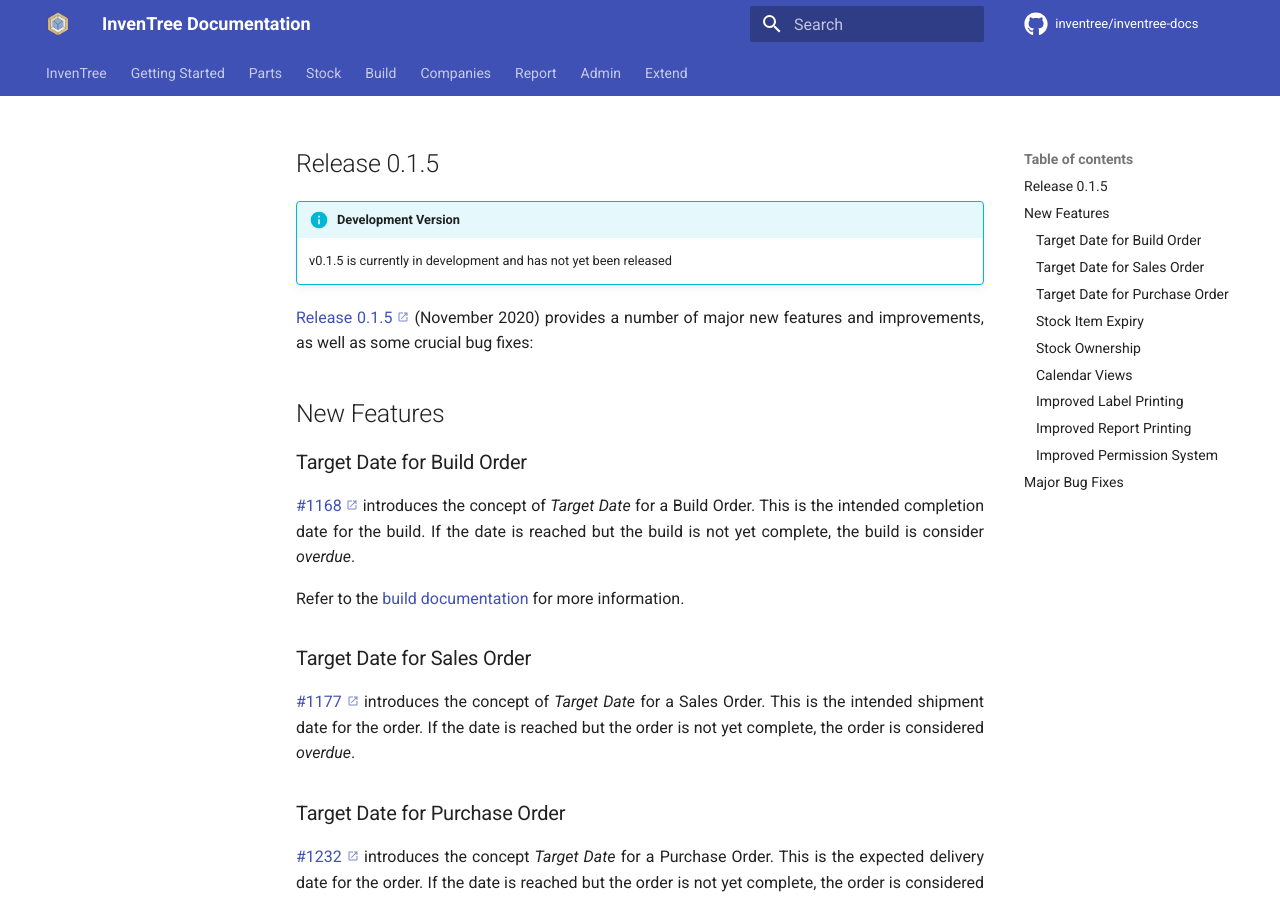
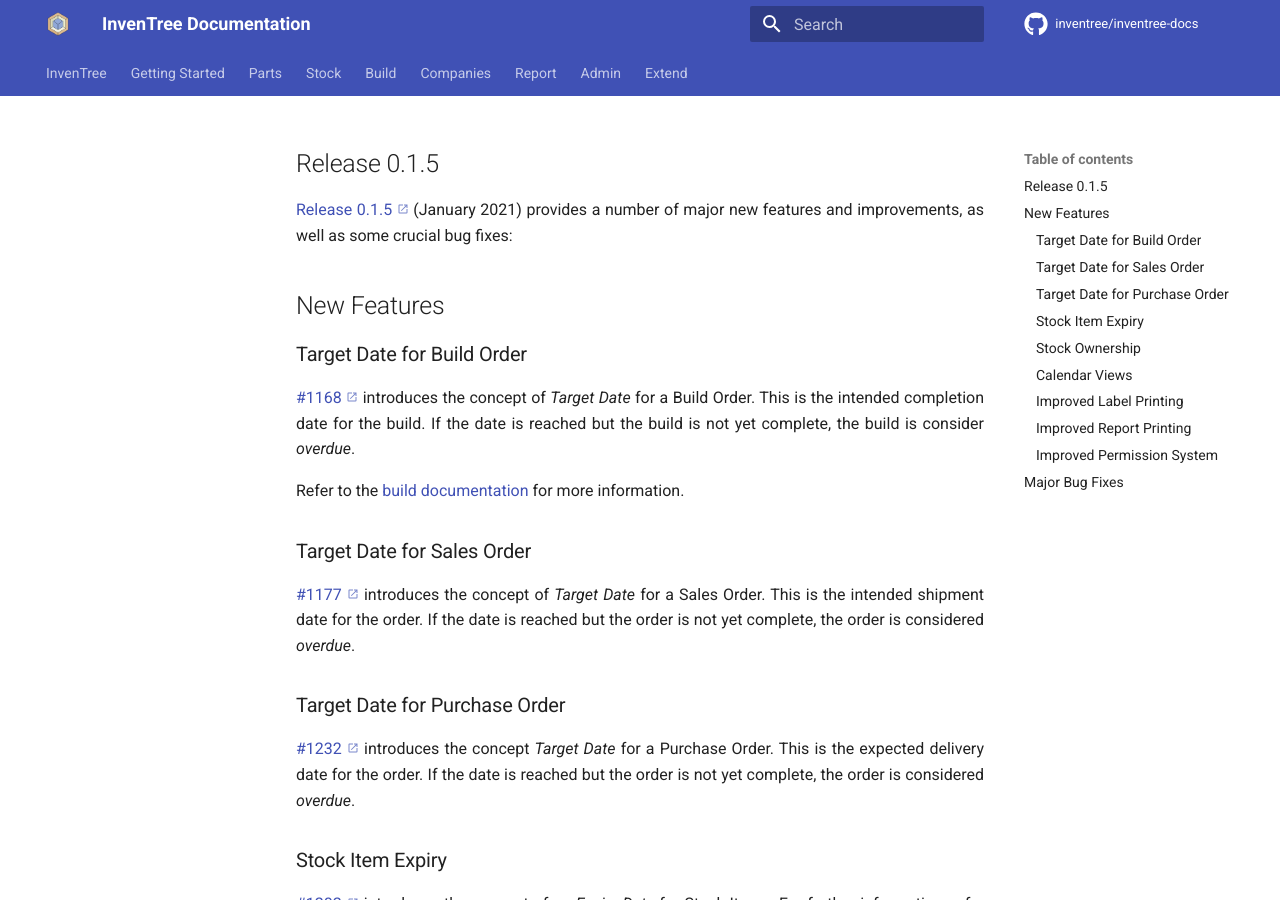
Before and after one commit to inventree/inventree-docs, an MkDocs documentation site: the page built from docs/releases/0.1.5.md, in a window 1280 px wide and 900 px high. Built offline with MkDocs 1.6.1 and Material for MkDocs 9.7.7, drawn with Linux system fonts in a browser that asks for light colours; a script that is not in the unit is left out; comment, search, counter and statistics services are not loaded.

Commit message:
Update 0.1.5.md

```diff
--- a/docs/releases/0.1.5.md
+++ b/docs/releases/0.1.5.md
@@ -4,10 +4,7 @@
 
 ## Release 0.1.5
 
-!!! info "Development Version"
-    v0.1.5 is currently in development and has not yet been released
-
-[Release 0.1.5](https://github.com/inventree/InvenTree/releases/tag/0.1.5) (November 2020) provides a number of major new features and improvements, as well as some crucial bug fixes:
+[Release 0.1.5](https://github.com/inventree/InvenTree/releases/tag/0.1.5) (January 2021) provides a number of major new features and improvements, as well as some crucial bug fixes:
 
 ## New Features
 
```
